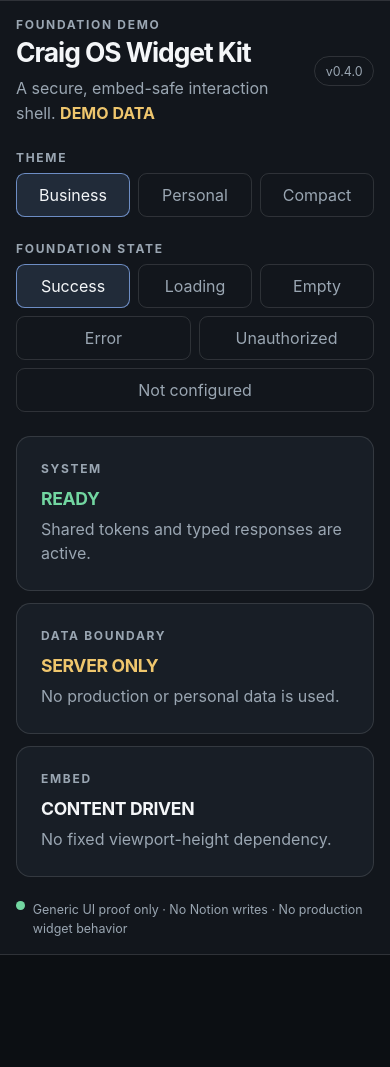
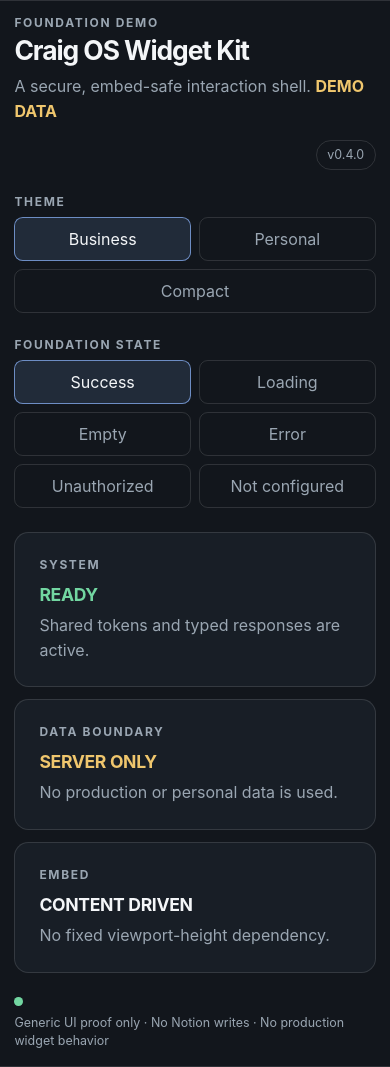
Before and after one commit to ProdigyIQ25/Craig-OS-Widget-Kit, a Next.js app: page /widgets/demo in a window 390 px wide. Before the commit the page ends 955 px from the top, so only its background shows below. Built offline with nearby package versions, Linux system fonts and the light colour scheme.

Commit message:
Optimize BU-20 mobile widget layouts

```diff
--- a/app/globals.css
+++ b/app/globals.css
@@ -24,9 +24,9 @@
 }
 
 * { box-sizing: border-box; }
-html, body { margin: 0; min-width: 0; background: #0c0f13; color: var(--text); font-family: var(--font-sans); }
+html, body { max-width: 100%; margin: 0; min-width: 0; overflow-x: clip; background: #0c0f13; color: var(--text); font-family: var(--font-sans); }
 body { min-height: 100%; }
-button, a { font: inherit; }
+button, a, input, select { font: inherit; }
 button, a { -webkit-tap-highlight-color: transparent; }
 button:focus-visible, a:focus-visible { outline: 3px solid var(--accent); outline-offset: 3px; }
 
@@ -133,7 +133,7 @@ div.media-player { aspect-ratio: 16 / 9; }
 .media-details dd { margin: .35rem 0 0; overflow-wrap: anywhere; }
 .pulse-grid { display: grid; grid-template-columns: repeat(3,minmax(0,1fr)); gap: var(--space-3); margin-top: var(--space-5); }
 .pulse-grid article { padding: var(--space-4); border: 1px solid var(--border); border-radius: var(--radius-md); background: var(--card); }
-.pulse-grid strong { display: block; margin-top: .75rem; font-size: clamp(1.8rem,5vw,3rem); }
+.pulse-grid strong { display: block; margin-top: .75rem; font-size: clamp(1.8rem,5vw,3rem); overflow-wrap: anywhere; }
 .neutral { color: var(--text); }.critical { color: var(--critical); }
 .freshness { margin: var(--space-4) 0 0; color: var(--muted); font-size: .75rem; text-align: right; }
 .all-clear { display: flex; align-items: center; gap: var(--space-5); margin-top: var(--space-5); padding: var(--space-6); border: 1px solid color-mix(in srgb,var(--healthy) 35%,transparent); border-radius: var(--radius-md); background: color-mix(in srgb,var(--healthy) 7%,var(--card)); }
@@ -155,26 +155,49 @@ div.media-player { aspect-ratio: 16 / 9; }
 .radar-list h2,.decision-list h2 { margin:.8rem 0 .4rem; overflow-wrap:anywhere; }.radar-list dl { display:grid; grid-template-columns:auto 1fr; gap:.35rem 1rem; }.radar-list dt { color:var(--muted); }.radar-list dd { margin:0; text-align:right; }.review-list article { display:grid; grid-template-columns:1fr auto auto auto; gap:.75rem; align-items:center; }.review-list b { font-size:.75rem; }.brief-list article { display:flex; gap:1rem; align-items:center; }.brief-list article>span { color:var(--accent); font-variant-numeric:tabular-nums; }
 
 @media (max-width: 700px) {
-  .proof-grid, .platform-facts, .pulse-grid, .workforce-grid { grid-template-columns: 1fr; }
+  .proof-grid, .platform-facts { grid-template-columns: 1fr; }
+  .pulse-grid, .workforce-grid { grid-template-columns: repeat(2, minmax(0, 1fr)); }
   .gauge-layout,.progress-layout { grid-template-columns:1fr; justify-items:center; text-align:center; }
   .matrix-list article { grid-template-columns:1fr 1fr; }
   .state-controls button { flex: 1 1 8.5rem; }
 }
 
-@media (max-width: 390px) {
+@media (max-width: 430px) {
+  .widget-frame { padding: .9rem; }
   .widget-frame { border-radius: 0; border-left: 0; border-right: 0; }
-  .widget-header { align-items: center; }
-  .segmented button { flex: 1 1 7rem; }
+  .widget-header { align-items: flex-start; flex-wrap: wrap; }
+  .widget-header h1 { max-width: 100%; }
+  .version { margin-left: auto; }
+  .segmented button { flex: 1 1 8rem; }
   .mode-grid, .capture-grid, .session-grid, .state-grid { grid-template-columns: 1fr; }
   .media-toolbar { grid-template-columns: 1fr 1fr; }
   .media-toolbar select { grid-column: 1 / -1; }
+  .media-toolbar select, .input-row input { width: 100%; font-size: 1rem; }
   .media-stage { padding: var(--space-4); }
   .media-meta,.media-fallback { align-items: stretch; flex-direction: column; }
+  .media-fallback .primary-link { justify-content: center; width: 100%; }
   .media-details { grid-template-columns: 1fr; }
   .timer-panel { align-items: flex-start; flex-direction: column; }
+  .timer-readout { max-width: 100%; font-size: clamp(2.8rem, 19vw, 5rem); overflow-wrap: normal; }
+  .input-row label { flex: 1 0 100%; }
+  .input-row button { flex: 0 0 auto; min-width: 4.5rem; }
+  .action-row button { flex: 1 1 calc(50% - .65rem); min-width: 7rem; }
+  .radar-list header, .decision-list header, .allocation-list header { align-items: flex-start; flex-wrap: wrap; }
+  .radar-list dl { grid-template-columns: minmax(0, 1fr) auto; }
+  .decision-list p { display: -webkit-box; overflow: hidden; -webkit-box-orient: vertical; -webkit-line-clamp: 3; }
   .exception-list dl { grid-template-columns: 1fr; }.exception-list dd { margin-bottom: .5rem; }
-  footer { align-items: flex-start; }
+  .exception-list article { padding: var(--space-4); }
+  .all-clear { align-items: flex-start; gap: var(--space-3); padding: var(--space-4); }
+  .clock-face, .ambient { min-height: 13rem; }
+  footer { align-items: flex-start; flex-wrap: wrap; }
   .countdown-grid { gap:.4rem; }.countdown-grid span { padding:.8rem .35rem; }.area-bars div { grid-template-columns:4.5rem 1fr 2rem; }.review-list article { grid-template-columns:1fr auto; }.review-list small { grid-column:1 }.review-list b { grid-column:2;grid-row:2; }
+}
+
+@media (max-width: 340px) {
+  .widget-frame { padding: .75rem; }
+  .pulse-grid, .workforce-grid { grid-template-columns: 1fr; }
+  .action-row button { flex-basis: 100%; }
+  .countdown-grid strong { font-size: clamp(1.55rem, 15vw, 2.75rem); }
 }
 
 @media (prefers-reduced-motion: reduce) {
--- a/package.json
+++ b/package.json
@@ -1,6 +1,6 @@
 {
   "name": "craig-os-widget-kit",
-  "version": "0.4.0",
+  "version": "0.4.1",
   "private": true,
   "scripts": {
     "dev": "next dev",
```
Also changed, not shown: 2 other files (tests, documents, lock files or other folders).
